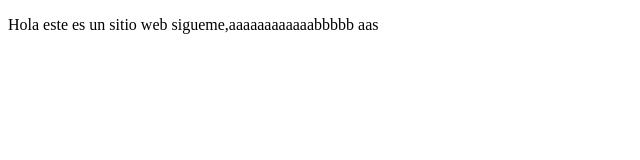
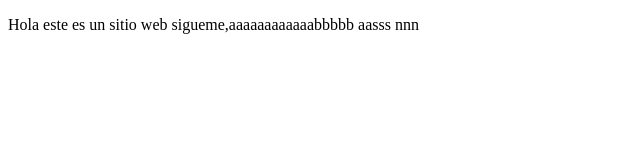
Before and after one commit to andres094ac/proyectoDemoCursoPrework, a plain HTML site: page index.html in a window 1280 px wide. Shown: the full height of the page, 0-640 px from the left. Drawn offline with Linux system fonts and the light colour scheme.

Commit message:
cambios3

```diff
--- a/index.html
+++ b/index.html
@@ -10,7 +10,8 @@
     <p>
         Hola este es un sitio web
         sigueme,aaaaaaaaaaaabbbbb
-        aas
+        aasss
+        nnn
     </p>
 </body>
 </html>
```
